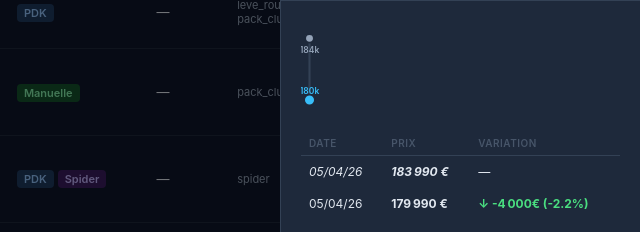
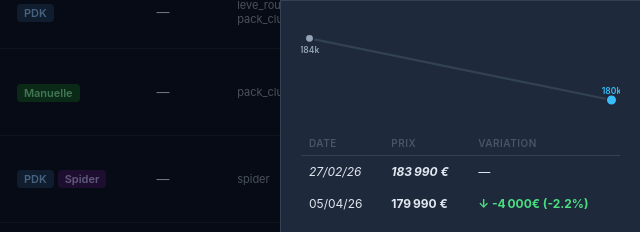
Before and after one commit to ggbsnowbird/gt3-report, a plain HTML site: page docs/index.html in a window 1280 px wide. Both pictures are taken after a click on the element "Voir l'historique des prix". Shown: the part 2939-3171 px from the top of the page, 640-1280 px from the left. Drawn offline with Linux system fonts and the light colour scheme.

Commit message:
fix: openPriceModal utilise pc.first_seen + pc.initial_price comme point d'origine

```diff
--- a/docs/index.html
+++ b/docs/index.html
@@ -2327,14 +2327,17 @@ function openPriceModal(listingId) {
   const points = [];
 
   if (pc && pc.all_changes && pc.all_changes.length) {
-    // First known price (before any change)
+    // Point d'origine : first_seen (date du vieux JSON) + initial_price
+    // Si disponibles, ils donnent une date antérieure à changed_at du 1er changement
+    const firstDate  = pc.first_seen    ? new Date(pc.first_seen)    : new Date(pc.all_changes[0].changed_at);
+    const firstPrice = pc.initial_price != null ? pc.initial_price   : pc.all_changes[0].old_price;
     points.push({
-      date:  new Date(pc.all_changes[0].changed_at),
-      prix:  pc.all_changes[0].old_price,
+      date:  firstDate,
+      prix:  firstPrice,
       delta: null,
-      label: 'Prix initial'
+      label: 'Premier prix connu'
     });
-    // Each recorded change
+    // Chaque changement enregistré
     for (const ch of pc.all_changes) {
       points.push({
         date:  new Date(ch.changed_at),
@@ -2344,7 +2347,7 @@ function openPriceModal(listingId) {
       });
     }
   } else if (listing) {
-    // No history recorded — just the current price
+    // Pas d'historique — juste le prix actuel
     points.push({ date: new Date(), prix: listing.prix, delta: null, label: 'Prix actuel' });
   }
 
```
